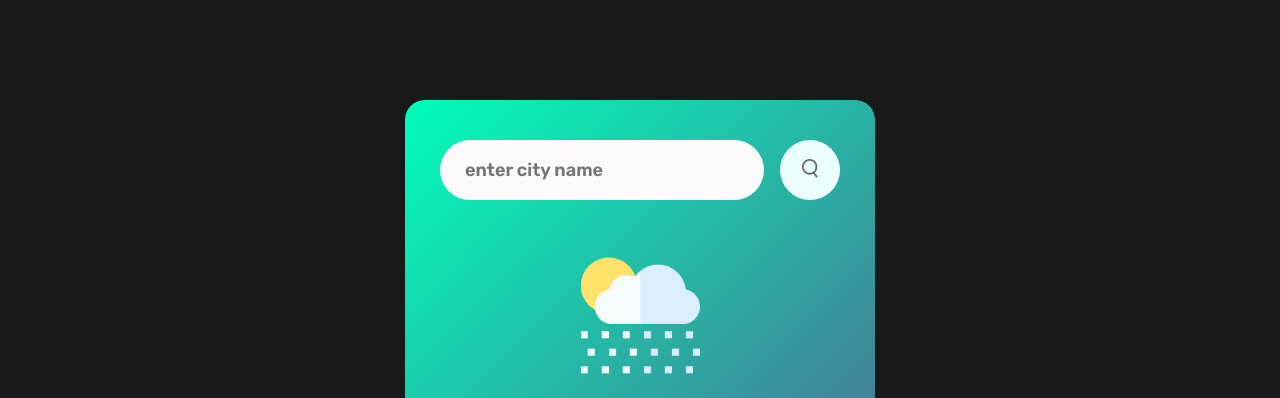
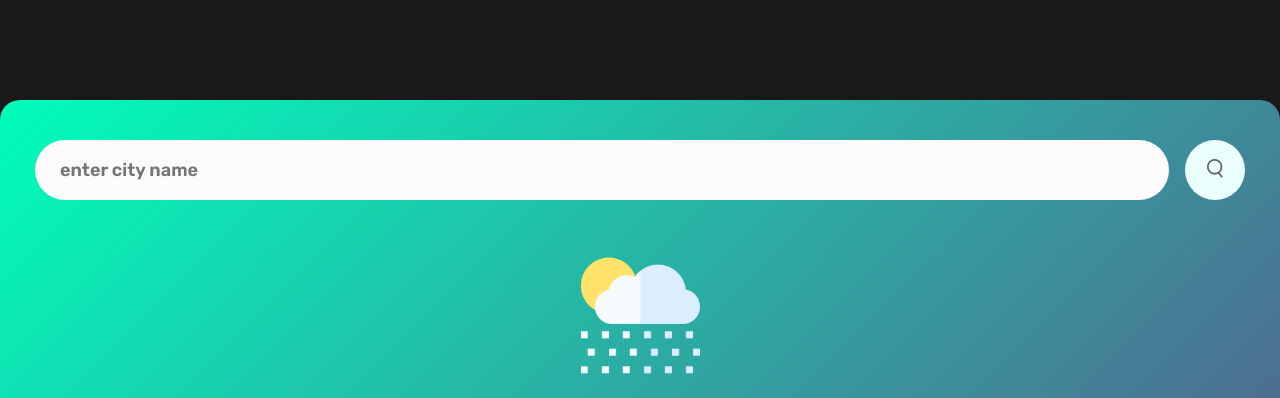
Before and after one commit to dheerendra9519/weatherApp, a plain HTML site: page index.html in a window 1280 px wide. Shown: the top 398 px of the page. Drawn offline with Linux system fonts and the light colour scheme.

Commit message:
Update style.css

```diff
--- a/style.css
+++ b/style.css
@@ -11,7 +11,7 @@ body {
 }
 .card {
   width: 100%;
-  max-width: 470px;
+
   background: linear-gradient(135deg, #00feba, #5b548a);
   color: #fff;
   margin: 100px auto ;
```
